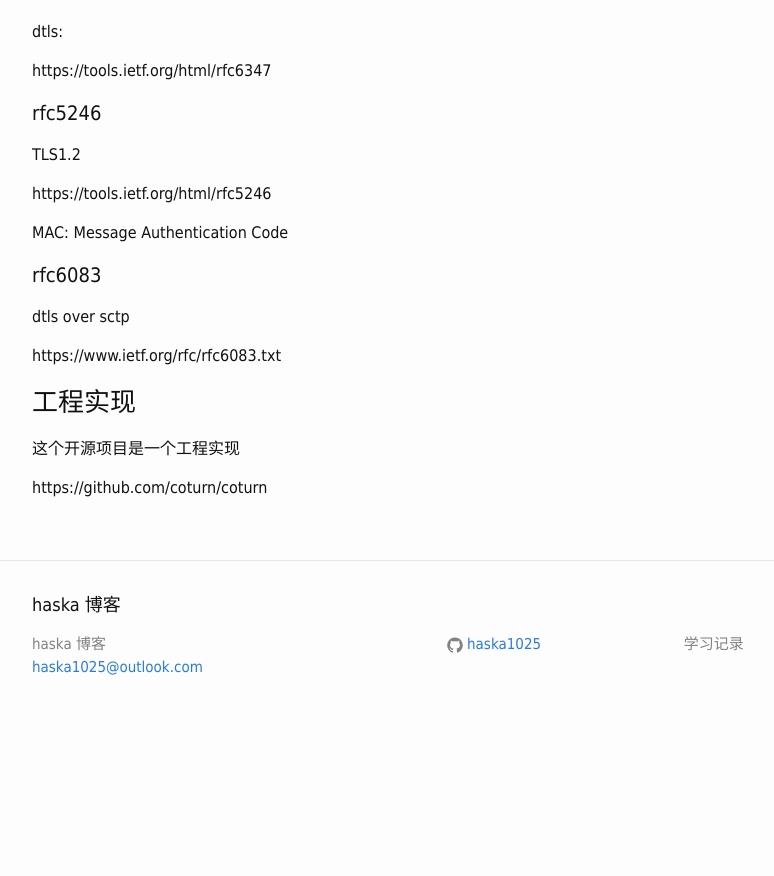
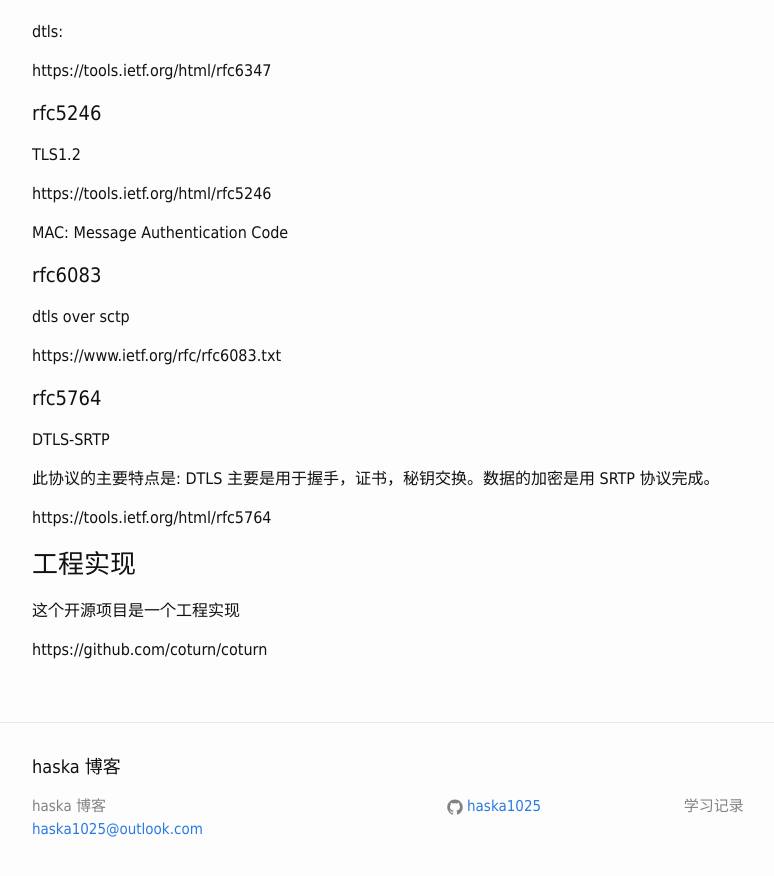
Before and after one commit to haska1025/haska1025.github.io, a Jekyll site: the page built from _posts/2019-01-12-p2p_ relative.md, in a window 1280 px wide and 900 px high, scrolled down 3479 px. Shown: the top 876 px of the window, without its empty margins (23-797 px from the left). Built offline with Jekyll 4.4.1, drawn with Linux system fonts in a browser that asks for light colours; before the commit the page ends 4217 px from its top, so only the background shows below that.

Commit message:
Update 2019-01-12-p2p_ relative.md

```diff
--- a/_posts/2019-01-12-p2p_ relative.md
+++ b/_posts/2019-01-12-p2p_ relative.md
@@ -185,6 +185,14 @@ dtls over sctp
 
 https://www.ietf.org/rfc/rfc6083.txt
 
+#### rfc5764
+
+DTLS-SRTP
+
+此协议的主要特点是: DTLS 主要是用于握手，证书，秘钥交换。数据的加密是用 SRTP 协议完成。
+
+https://tools.ietf.org/html/rfc5764
+
 ### 工程实现
 
 这个开源项目是一个工程实现
```
